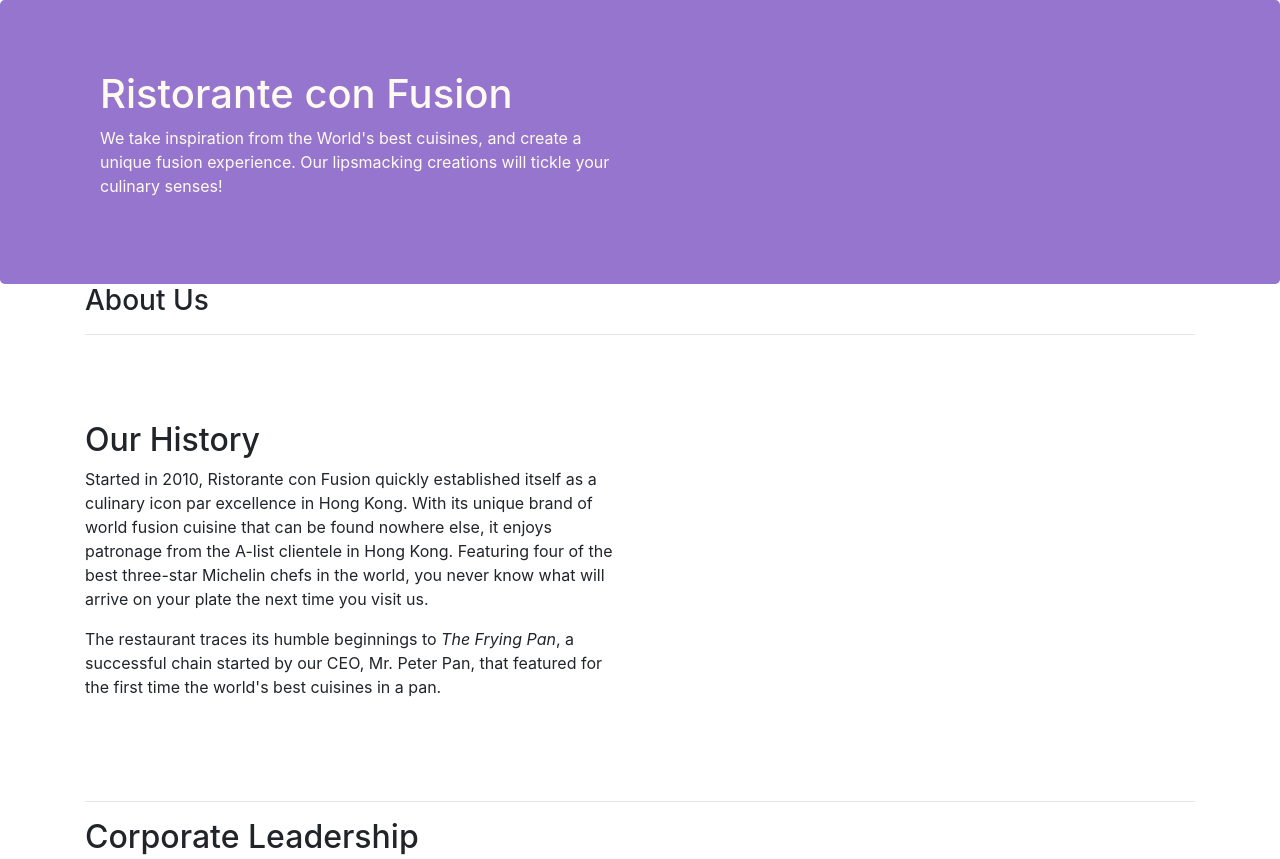
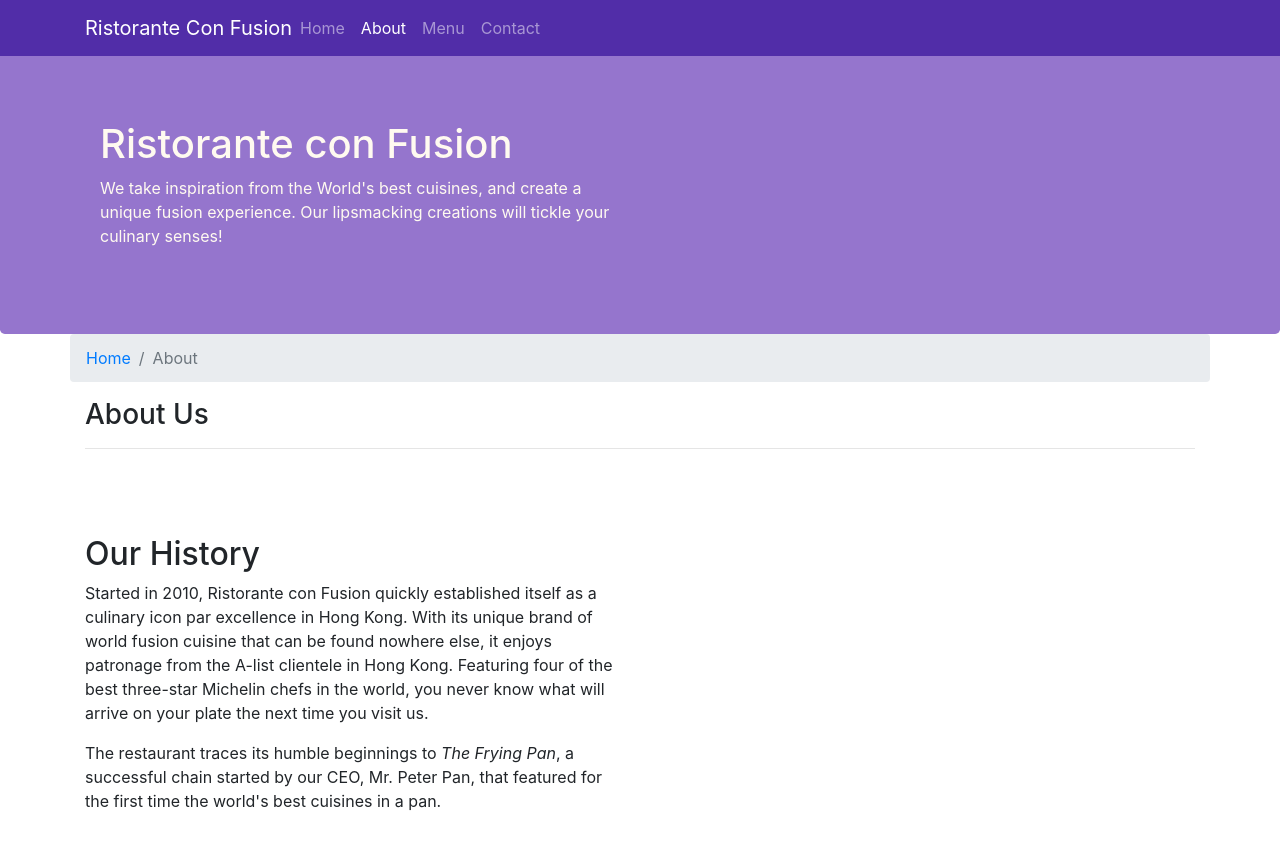
Before and after one commit to gbgoodboi/conFusion, a website: page aboutus.html in a window 1280 px wide. Shown: the top 859 px of the page. Drawn offline with nearby package versions, Linux system fonts and the light colour scheme.

Commit message:
narbar and breadcrumb

```diff
--- a/aboutus.html
+++ b/aboutus.html
@@ -9,13 +9,29 @@
 </head>
 
 <body>
-
+    <nav class="navbar navbar-dark navbar-expand-sm fixed-top">
+        <div class="container">
+            <button class="navbar-toggler" type="button" data-toggle="collapse" data-target="#Navbar">
+                <span class="navbar-toggler-icon"></span>
+            </button>
+            <a class="navbar-brand mr-auto" href="./index.html">Ristorante Con Fusion</a>
+            <div class="collapse navbar-collapse" id="Navbar">
+                <ul class="navbar-nav mr-auto">
+                    <li class="nav-item"><a class="nav-link" href="./index.html">Home</a></li>
+                    <li class="nav-item active"><a class="nav-link" href="#">About</a></li>
+                    <li class="nav-item"><a class="nav-link" href="#">Menu</a></li>
+                    <li class="nav-item"><a class="nav-link" href="#">Contact</a></li>
+                </ul>
+            </div>
+        </div>
+    </nav>
     <header class="jumbotron">
         <div class="container">
             <div class="row row-header">
                 <div class="col-12 col-sm-6">
                     <h1>Ristorante con Fusion</h1>
-                    <p>We take inspiration from the World's best cuisines, and create a unique fusion experience. Our lipsmacking creations will tickle your culinary senses!</p>
+                    <p>We take inspiration from the World's best cuisines, and create a unique fusion experience. Our
+                        lipsmacking creations will tickle your culinary senses!</p>
                 </div>
                 <div class="col-12 col-sm">
                 </div>
@@ -24,8 +40,12 @@
     </header>
 
     <div class="container">
-        <div>
-            <div>
+        <div class="row">
+            <ol class="col-12 breadcrumb">
+                <li class="breadcrumb-item"><a href="./index.html">Home</a></li>
+                <li class="breadcrumb-item active">About</li>
+            </ol>
+            <div class="col-12">
                 <h3>About Us</h3>
                 <hr>
             </div>
@@ -34,8 +54,13 @@
         <div class="row OurHis">
             <div class="col-12 col-sm-6">
                 <h2>Our History</h2>
-                <p>Started in 2010, Ristorante con Fusion quickly established itself as a culinary icon par excellence in Hong Kong. With its unique brand of world fusion cuisine that can be found nowhere else, it enjoys patronage from the A-list clientele in Hong Kong.  Featuring four of the best three-star Michelin chefs in the world, you never know what will arrive on your plate the next time you visit us.</p>
-                <p>The restaurant traces its humble beginnings to <em>The Frying Pan</em>, a successful chain started by our CEO, Mr. Peter Pan, that featured for the first time the world's best cuisines in a pan.</p>
+                <p>Started in 2010, Ristorante con Fusion quickly established itself as a culinary icon par excellence
+                    in Hong Kong. With its unique brand of world fusion cuisine that can be found nowhere else, it
+                    enjoys patronage from the A-list clientele in Hong Kong. Featuring four of the best three-star
+                    Michelin chefs in the world, you never know what will arrive on your plate the next time you visit
+                    us.</p>
+                <p>The restaurant traces its humble beginnings to <em>The Frying Pan</em>, a successful chain started by
+                    our CEO, Mr. Peter Pan, that featured for the first time the world's best cuisines in a pan.</p>
             </div>
             <div>
             </div>
@@ -47,13 +72,27 @@
                 <hr>
                 <h2>Corporate Leadership</h2>
                 <h3>Peter Pan <small>Chief Epicurious Officer</small></h3>
-                <p  class="d-none d-sm-block">Our CEO, Peter, credits his hardworking East Asian immigrant parents who undertook the arduous journey to the shores of America with the intention of giving their children the best future. His mother's wizardy in the kitchen whipping up the tastiest dishes with whatever is available inexpensively at the supermarket, was his first inspiration to create the fusion cuisines for which <em>The Frying Pan</em> became well known. He brings his zeal for fusion cuisines to this restaurant, pioneering cross-cultural culinary connections.</p>
+                <p class="d-none d-sm-block">Our CEO, Peter, credits his hardworking East Asian immigrant parents who
+                    undertook the arduous journey to the shores of America with the intention of giving their children
+                    the best future. His mother's wizardy in the kitchen whipping up the tastiest dishes with whatever
+                    is available inexpensively at the supermarket, was his first inspiration to create the fusion
+                    cuisines for which <em>The Frying Pan</em> became well known. He brings his zeal for fusion cuisines
+                    to this restaurant, pioneering cross-cultural culinary connections.</p>
                 <h3>Dhanasekaran Witherspoon <small>Chief Food Officer</small></h3>
-                <p  class="d-none d-sm-block">Our CFO, Danny, as he is affectionately referred to by his colleagues, comes from a long established family tradition in farming and produce. His experiences growing up on a farm in the Australian outback gave him great appreciation for varieties of food sources. As he puts it in his own words, <em>Everything that runs, wins, and everything that stays, pays!</em></p>
+                <p class="d-none d-sm-block">Our CFO, Danny, as he is affectionately referred to by his colleagues,
+                    comes from a long established family tradition in farming and produce. His experiences growing up on
+                    a farm in the Australian outback gave him great appreciation for varieties of food sources. As he
+                    puts it in his own words, <em>Everything that runs, wins, and everything that stays, pays!</em></p>
                 <h3>Agumbe Tang <small>Chief Taste Officer</small></h3>
-                <p class="d-none d-sm-block">Blessed with the most discerning gustatory sense, Agumbe, our CTO, personally ensures that every dish that we serve meets his exacting tastes. Our chefs dread the tongue lashing that ensues if their dish does not meet his exacting standards. He lives by his motto, <em>You click only if you survive my lick.</em></p>
+                <p class="d-none d-sm-block">Blessed with the most discerning gustatory sense, Agumbe, our CTO,
+                    personally ensures that every dish that we serve meets his exacting tastes. Our chefs dread the
+                    tongue lashing that ensues if their dish does not meet his exacting standards. He lives by his
+                    motto, <em>You click only if you survive my lick.</em></p>
                 <h3>Alberto Somayya <small>Executive Chef</small></h3>
-                <p class="d-none d-sm-block">Award winning three-star Michelin chef with wide International experience having worked closely with whos-who in the culinary world, he specializes in creating mouthwatering Indo-Italian fusion experiences. He says, <em>Put together the cuisines from the two craziest cultures, and you get a winning hit! Amma Mia!</em></p>
+                <p class="d-none d-sm-block">Award winning three-star Michelin chef with wide International experience
+                    having worked closely with whos-who in the culinary world, he specializes in creating mouthwatering
+                    Indo-Italian fusion experiences. He says, <em>Put together the cuisines from the two craziest
+                        cultures, and you get a winning hit! Amma Mia!</em></p>
             </div>
         </div>
 
@@ -65,7 +104,7 @@
                 <div class="col-4 offset-1 col-sm-2">
                     <h5>Links</h5>
                     <ul class="list-unstyled">
-                        <li><a href="#">Home</a></li>
+                        <li><a href="./index.html">Home</a></li>
                         <li><a href="#">About</a></li>
                         <li><a href="#">Menu</a></li>
                         <li><a href="#">Contact</a></li>
--- a/css/styles.css
+++ b/css/styles.css
@@ -27,3 +27,10 @@
     margin:0px;
     color:#0f0f0f;
 }
+body {
+    padding: 50px 0px 0px 0px;
+    z-index: 0;
+}
+.navbar-dark {
+    background-color: #512DA8;
+}
```
Also changed, not shown: index.html (+26 -5 lines). Lines whose indentation alone changed are shown as unchanged.
